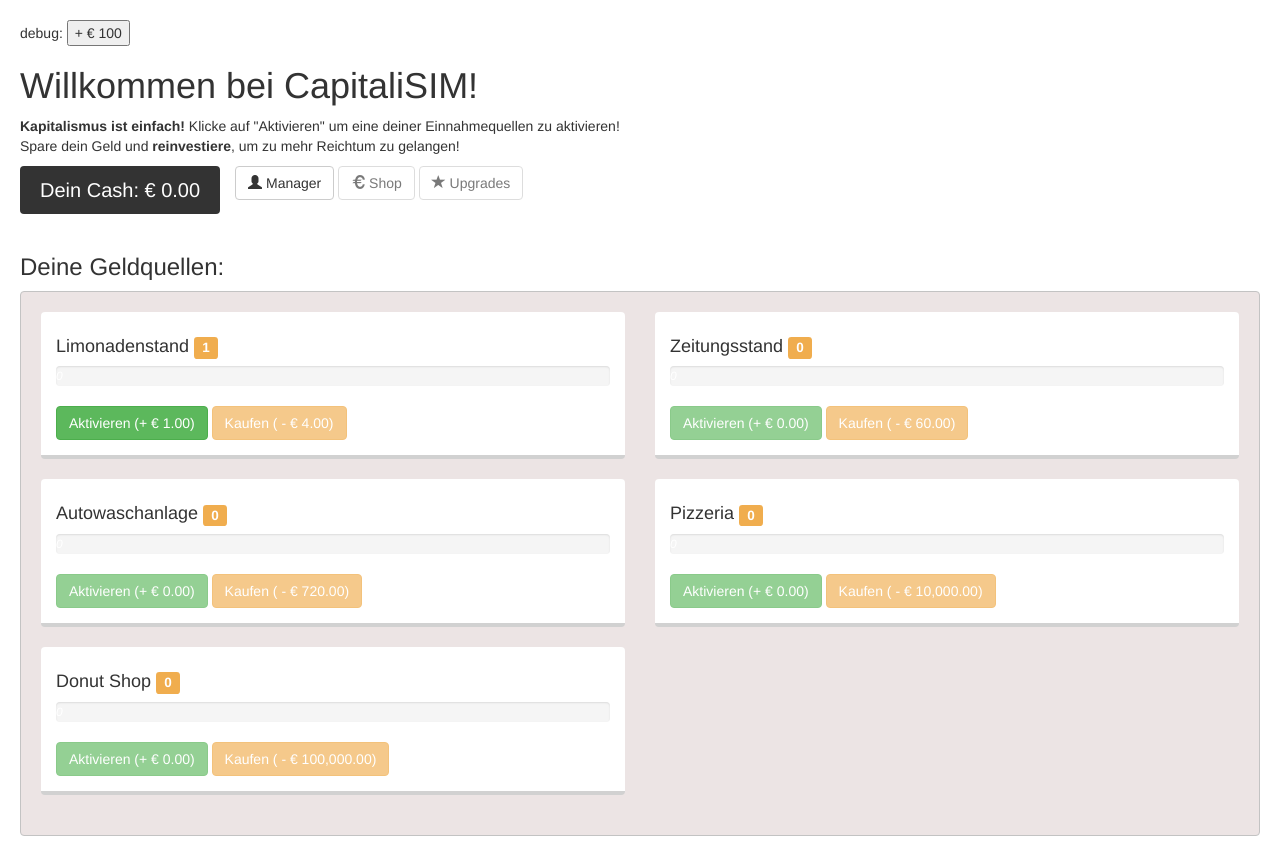
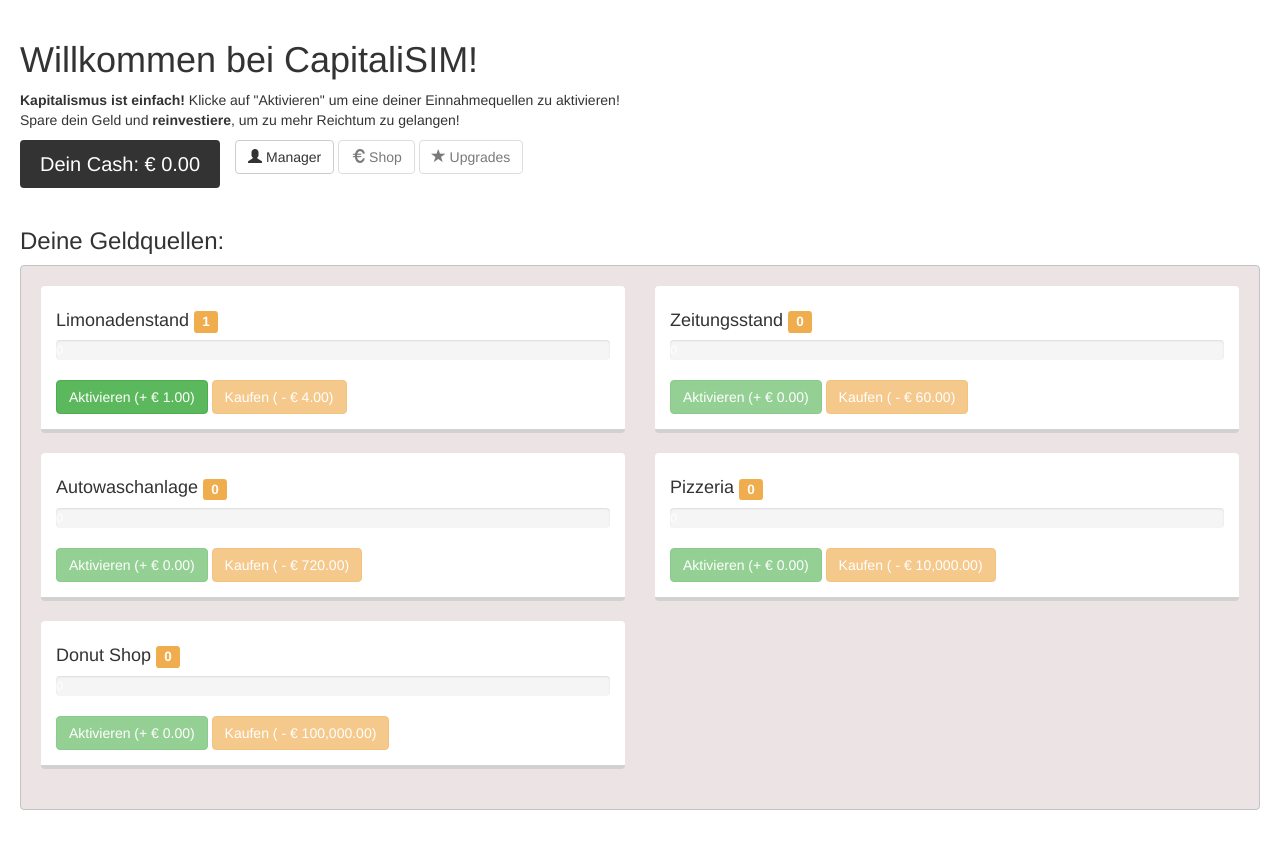
Before and after one commit to chrizzio1/CapitaliSIM, a website: page app/index.html at #/view1 in a window 1280 px wide. After the commit the page ends 830 px from the top, so only its background shows below. Drawn offline with nearby package versions, Linux system fonts and the light colour scheme.

Commit message:
remove debug

```diff
--- a/app/view1/view1.html
+++ b/app/view1/view1.html
@@ -1,8 +1,8 @@
 <div ng-controller="View1Ctrl" class="">
     <div class="content">
         <div class="introduction">
-            debug:
-            <button ng-click="addMoney(100)">+ € 100</button>
+            <!-- debug:
+            <button ng-click="addMoney(100)">+ € 100</button> -->
             <h1>Willkommen bei CapitaliSIM!</h1>
             <p><strong>Kapitalismus ist einfach!</strong> Klicke auf "Aktivieren" um eine deiner Einnahmequellen zu aktivieren!
                 <br> Spare dein Geld und <strong>reinvestiere</strong>, um zu mehr Reichtum zu gelangen!</p>
```
